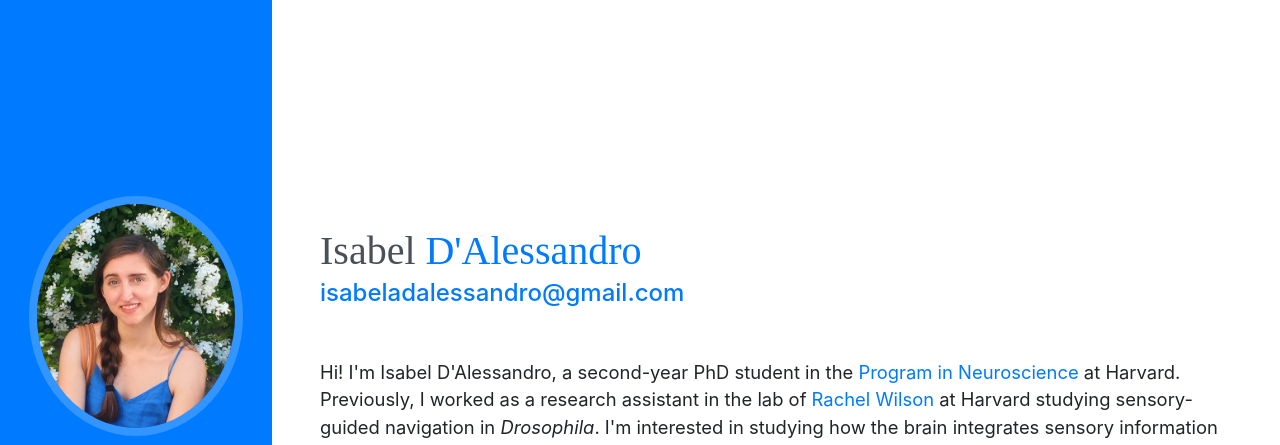
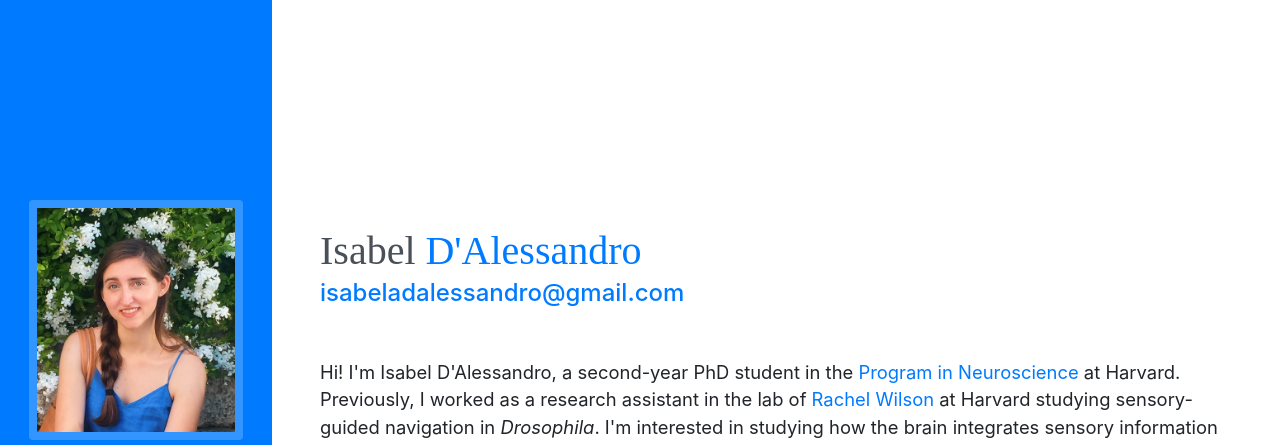
Before and after one commit to IsabelDAlessandro/IsabelDAlessandro.github.io, a website with bundled scripts: page index.html in a window 1280 px wide. Shown: the top 445 px of the page. Built offline with nearby package versions, Linux system fonts and the light colour scheme; a web font is replaced by a local one.

Commit message:
Update 7/22

```diff
--- a/index.html
+++ b/index.html
@@ -38,7 +38,7 @@
     <a class="navbar-brand js-scroll-trigger" href="#page-top">
       <span class="d-block d-lg-none">Isabel D'Alessandro</span>
       <span class="d-none d-lg-block">
-        <img class="img-fluid img-profile rounded-circle mx-auto mb-2" src="img/IMG_4594.png" alt="">
+        <img class="img-fluid img-profile rounded mx-auto" src="img/IMG_4594.png" alt="">
       </span>
     </a>
     <button class="navbar-toggler" type="button" data-toggle="collapse" data-target="#navbarSupportedContent" aria-controls="navbarSupportedContent" aria-expanded="false" aria-label="Toggle navigation">
```
